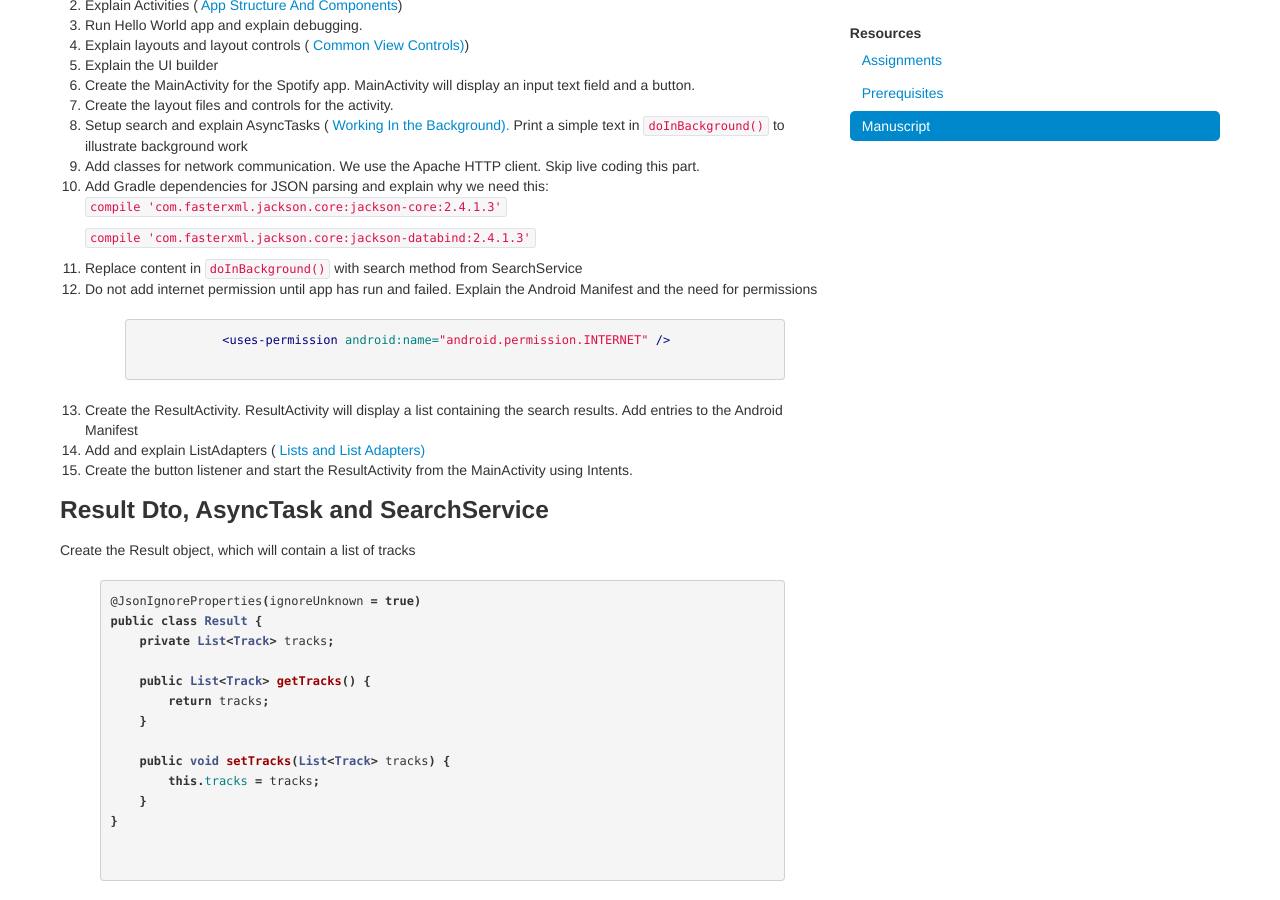
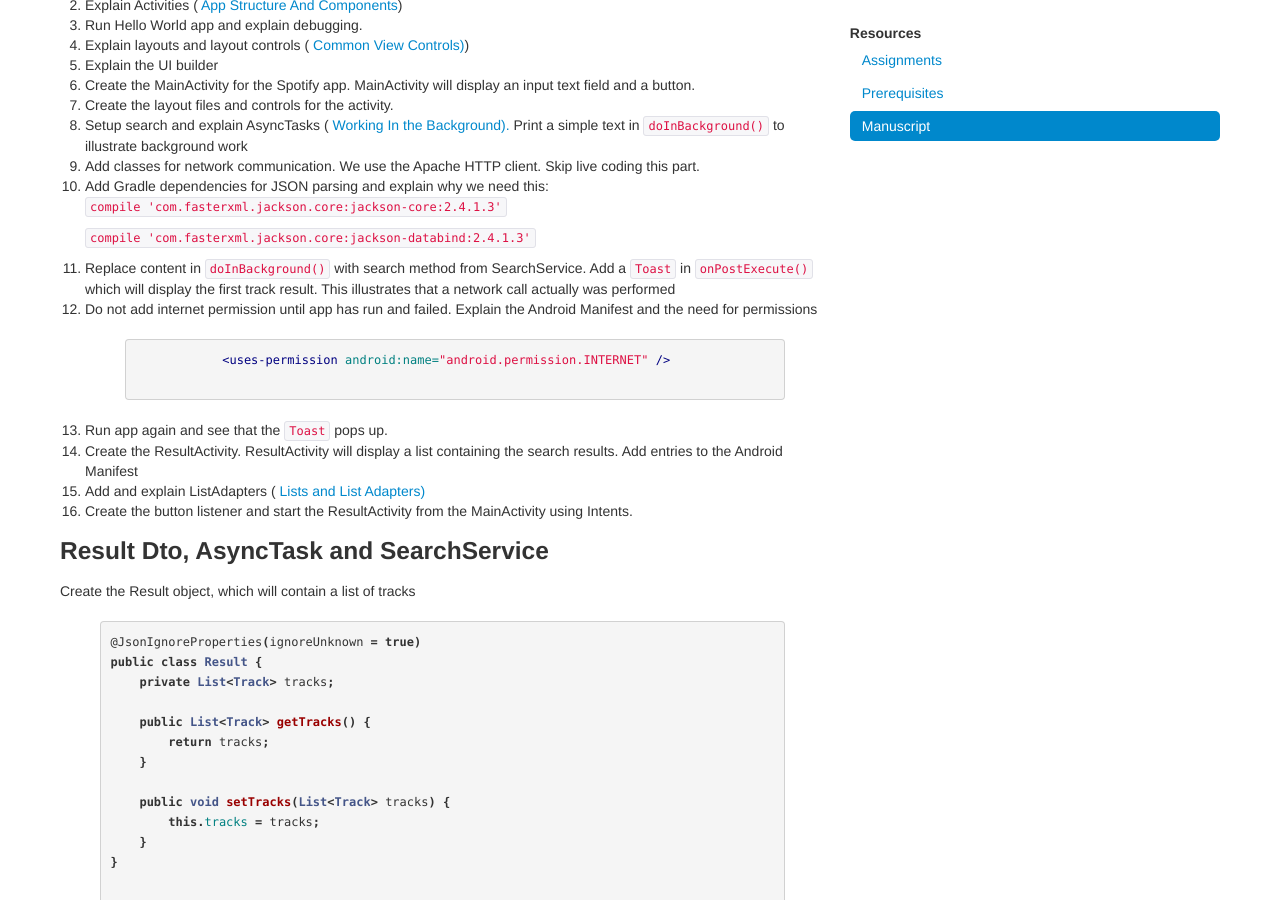
Before and after one commit to bekk/android101, a Jekyll site: the page built from docs/pages/manuscript.html, in a window 1280 px wide and 900 px high, scrolled down 315 px. Built offline with Jekyll 4.4.1, drawn with Linux system fonts in a browser that asks for light colours; Markdown is read by kramdown in place of the engine named in the settings.

Commit message:
Oppdatert manus

```diff
--- a/docs/pages/manuscript.html
+++ b/docs/pages/manuscript.html
@@ -22,11 +22,13 @@ an updated version of Android Studio
 		<p><code>compile 'com.fasterxml.jackson.core:jackson-core:2.4.1.3'</code></p>
    		<p><code>compile 'com.fasterxml.jackson.core:jackson-databind:2.4.1.3'</code> </p>
 	</li>
-	<li>Replace content in <code>doInBackground()</code> with search method from SearchService</li>
+	<li>Replace content in <code>doInBackground()</code> with search method from SearchService. Add a <code>Toast</code> in <code>onPostExecute()</code>
+		which will display the first track result. This illustrates that a network call actually was performed</li>
 	<li>Do not add internet permission until app has run and failed. Explain the Android Manifest and the need for permissions</li>
 	{% highlight xml %}
 	    <uses-permission android:name="android.permission.INTERNET" />
 	{% endhighlight %}
+	<li>Run app again and see that the <code>Toast</code> pops up.</li>
 	<li>Create the ResultActivity. ResultActivity will display a list containing the search results. Add entries to the Android Manifest</li>
     <li>Add and explain ListAdapters (<a href="list-list-adapters.html"> Lists and List Adapters)</a></li>
     <li>Create the button listener and start the ResultActivity from the MainActivity using Intents.</li>
```
